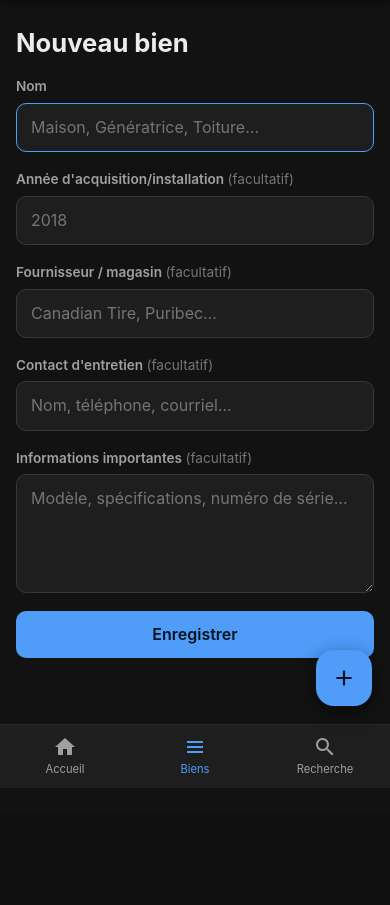
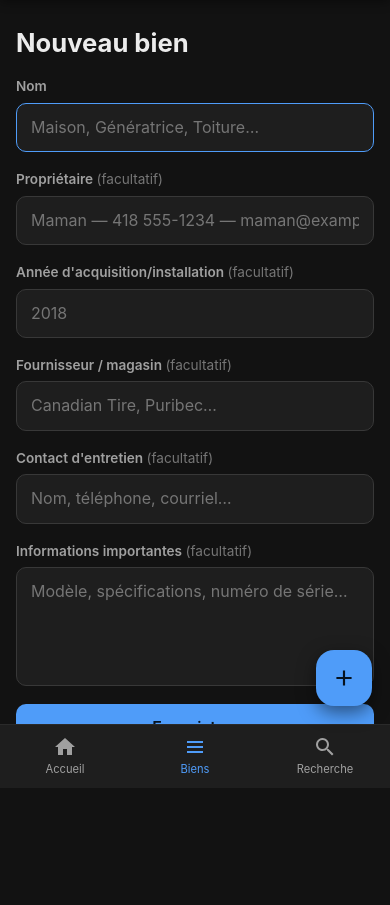
Before and after one commit to danieltremblay18/Nemory, a Flask app: page /assets/new in a window 390 px wide. Shown: the part 56-961 px from the top of the page. Before the commit the page ends 844 px from the top, so only its background shows below. Run offline with Flask 3, Linux system fonts and the light colour scheme; the visitor is signed in with stand-in values (Sample User, id 1).

Commit message:
Ajouter le champ Proprietaire sur les biens
Permet d'identifier qui possede un bien (nom, telephone, courrier)
dans un champ texte libre. Utile quand on fait l entretien du bien
de quelqu un d autre.

Co-Authored-By: Claude Sonnet 4.6 <noreply@anthropic.com>

```diff
--- a/app/assets.py
+++ b/app/assets.py
@@ -26,6 +26,7 @@ def _parse_asset_form(form):
     if not name:
         return None, "Le nom est obligatoire."
 
+    owner = form.get("owner", "").strip()
     notes = form.get("notes", "").strip()
     supplier = form.get("supplier", "").strip()
     contact = form.get("contact", "").strip()
@@ -40,7 +41,7 @@ def _parse_asset_form(form):
         if not (1900 <= year <= 2100):
             return None, "L'année doit être comprise entre 1900 et 2100."
 
-    return {"name": name, "notes": notes, "supplier": supplier, "contact": contact, "year": year}, None
+    return {"name": name, "owner": owner, "notes": notes, "supplier": supplier, "contact": contact, "year": year}, None
 
 
 def get_asset_or_404(asset_id: int):
@@ -107,8 +108,8 @@ def create():
         db = get_db()
         cur = db.execute(
             """
-            INSERT INTO assets (name, notes, supplier, contact, year)
-            VALUES (:name, :notes, :supplier, :contact, :year)
+            INSERT INTO assets (name, owner, notes, supplier, contact, year)
+            VALUES (:name, :owner, :notes, :supplier, :contact, :year)
             """,
             values,
         )
@@ -131,6 +132,7 @@ def edit(asset_id: int):
             """
             UPDATE assets SET
                 name = :name,
+                owner = :owner,
                 notes = :notes,
                 supplier = :supplier,
                 contact = :contact,
--- a/app/schema.sql
+++ b/app/schema.sql
@@ -6,6 +6,7 @@ PRAGMA foreign_keys = ON;
 CREATE TABLE IF NOT EXISTS assets (
     id         INTEGER PRIMARY KEY AUTOINCREMENT,
     name       TEXT    NOT NULL,
+    owner      TEXT    NOT NULL DEFAULT '',
     notes      TEXT    NOT NULL DEFAULT '',
     supplier   TEXT    NOT NULL DEFAULT '',
     contact    TEXT    NOT NULL DEFAULT '',
--- a/app/templates/assets/detail.html
+++ b/app/templates/assets/detail.html
@@ -10,10 +10,11 @@
 <a class="btn btn--primary btn--block"
    href="{{ url_for('activities.create', asset_id=asset.id) }}">Ajouter une activité</a>
 
-{% if asset.year or asset.supplier or asset.contact or asset.notes %}
+{% if asset.owner or asset.year or asset.supplier or asset.contact or asset.notes %}
 <section class="section">
   <h2 class="section__title">Informations</h2>
   <dl class="detail">
+    {% if asset.owner %}<div><dt>Propriétaire</dt><dd>{{ asset.owner }}</dd></div>{% endif %}
     {% if asset.year %}<div><dt>Année d'acquisition/installation</dt><dd>{{ asset.year }}</dd></div>{% endif %}
     {% if asset.supplier %}<div><dt>Fournisseur</dt><dd>{{ asset.supplier }}</dd></div>{% endif %}
     {% if asset.contact %}<div><dt>Contact</dt><dd>{{ asset.contact }}</dd></div>{% endif %}
--- a/app/templates/assets/form.html
+++ b/app/templates/assets/form.html
@@ -10,6 +10,12 @@
     <span class="field__label">Nom</span>
     <input type="text" name="name" value="{{ asset.name if asset else '' }}"
            placeholder="Maison, Génératrice, Toiture…" autofocus required>
+  </label>
+
+  <label class="field">
+    <span class="field__label">Propriétaire <em>(facultatif)</em></span>
+    <input type="text" name="owner" value="{{ asset.owner if asset else '' }}"
+           placeholder="Maman — 418 555-1234 — maman@example.com">
   </label>
 
   <label class="field">
```
